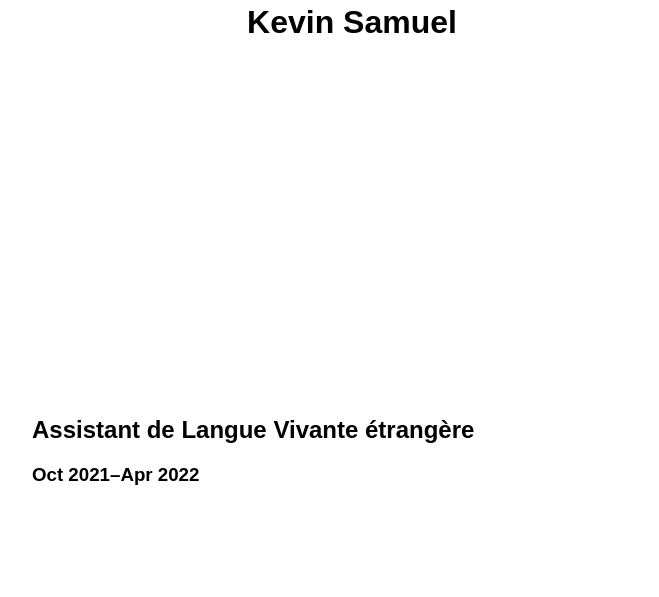
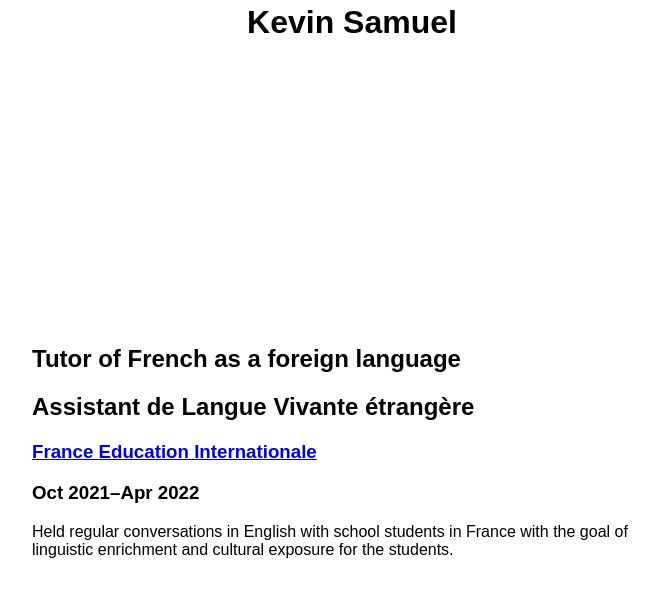
Before and after one commit to kevinnls/resume, a Jekyll site: the page built from index.md, in a window 1280 px wide. Shown: the top 597 px of the page, without its empty margins (288-947 px from the left). Built offline with Jekyll 4.4.1, drawn with Linux system fonts in a browser that asks for light colours.

Commit message:
(data): more dummy workexp data

```diff
--- /dev/null
+++ b/_data/work_experience/2021-fle-tutor.yml
@@ -0,0 +1,2 @@
+title: Tutor of French as a foreign language
+period:
--- a/_data/work_experience/2022-alve-fei.yml
+++ b/_data/work_experience/2022-alve-fei.yml
@@ -1,2 +1,11 @@
 title: Assistant de Langue Vivante étrangère
 period: Oct 2021&ndash;Apr 2022
+employer:
+  name: France Education Internationale
+  uri: https://www.france-education-international.fr/
+description: >
+  Held regular conversations in
+  English with school students in
+  France with the goal of linguistic
+  enrichment and cultural exposure
+  for the students.
```
Also changed, not shown: _data/work_experience/2019-freelance-author-insanitek.yml (added).
